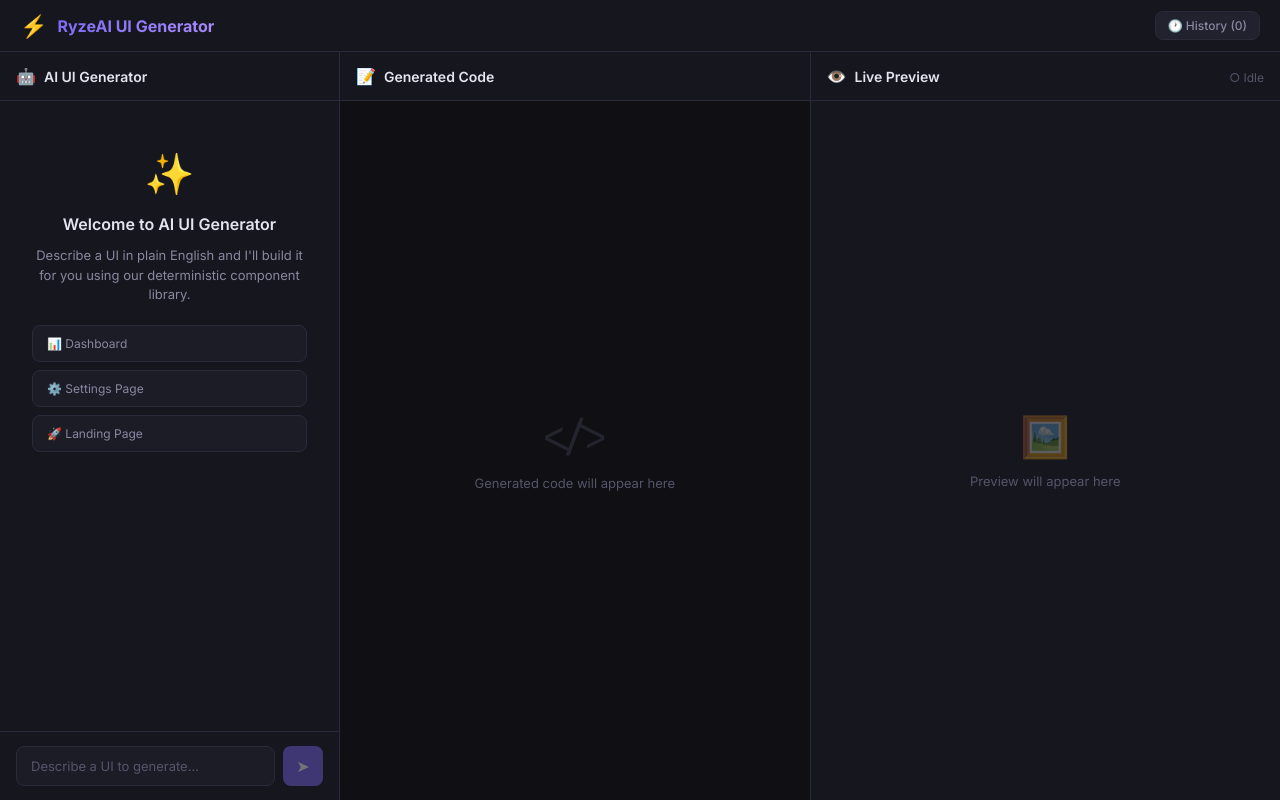
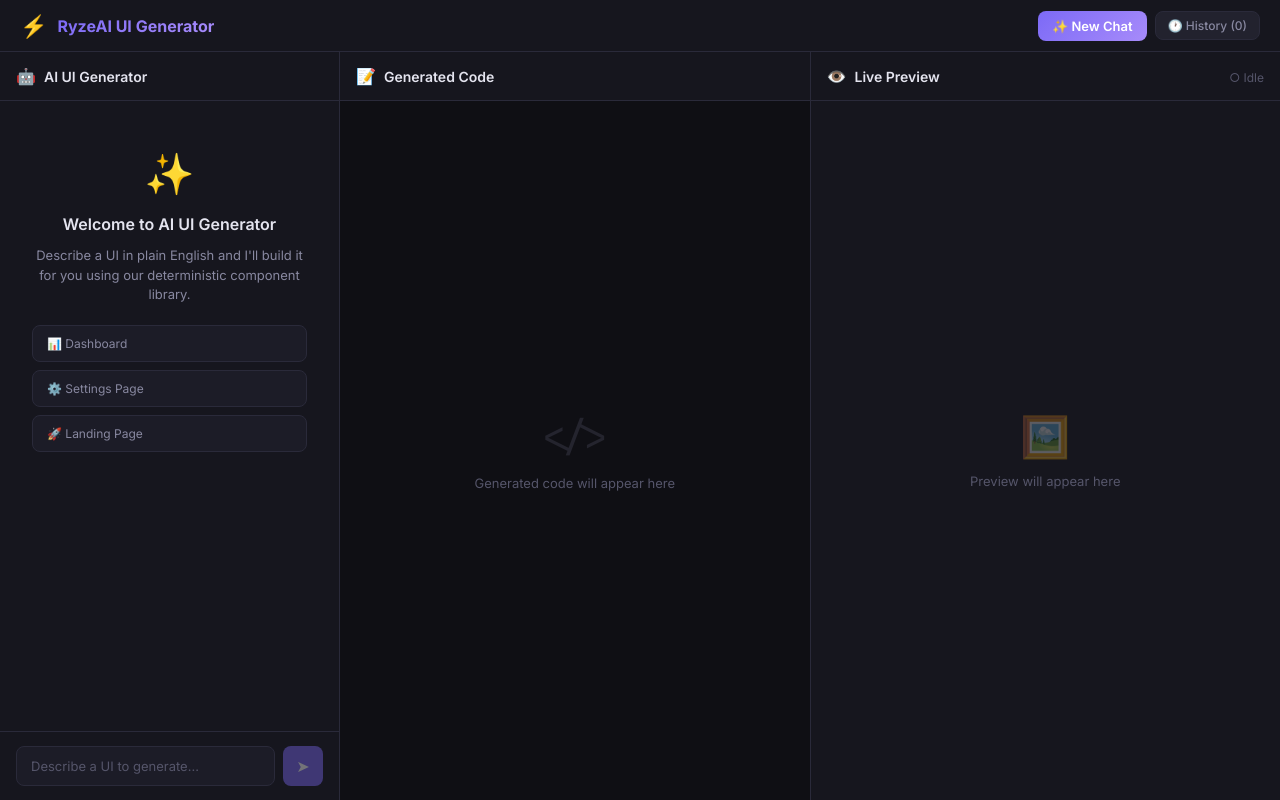
Before and after one commit to 96Vishesh/RyzeAI_Assesment, a React (Vite) app in the folder client/: page / in a window 1280 px wide. Built offline with nearby package versions, Linux system fonts and the light colour scheme.

Commit message:
feat: add New Chat button to clear conversation and start fresh sessions

```diff
--- a/client/src/App.css
+++ b/client/src/App.css
@@ -89,6 +89,25 @@
   align-items: center;
   gap: 8px;
   position: relative;
+}
+
+.app__new-chat-btn {
+  padding: 7px 14px;
+  font-size: 13px;
+  font-family: var(--app-font);
+  font-weight: 600;
+  background: linear-gradient(135deg, var(--app-primary), #a78bfa);
+  color: white;
+  border: none;
+  border-radius: var(--app-radius);
+  cursor: pointer;
+  transition: all var(--app-transition);
+}
+
+.app__new-chat-btn:hover {
+  opacity: 0.85;
+  transform: translateY(-1px);
+  box-shadow: 0 4px 12px rgba(124, 106, 246, 0.3);
 }
 
 .app__main {
--- a/client/src/App.tsx
+++ b/client/src/App.tsx
@@ -114,6 +114,16 @@
     setCode(newCode);
   }, []);
 
+  const handleNewChat = useCallback(() => {
+    setMessages([]);
+    setCode('');
+    setVersions([]);
+    setCurrentVersionId(undefined);
+    setShowVersions(false);
+    setIsLoading(false);
+    sessionIdRef.current = `session-${Date.now()}`;
+  }, []);
+
   return (
     <div className="app">
       <header className="app__header">
@@ -122,6 +132,9 @@
           <span className="app__title">RyzeAI UI Generator</span>
         </div>
         <div className="app__actions">
+          <button className="app__new-chat-btn" onClick={handleNewChat} title="Start a new chat">
+            ✨ New Chat
+          </button>
           <VersionSidebar
             versions={versions}
             currentVersionId={currentVersionId}
```
Also changed, not shown: 1 other file (tests, documents, lock files or other folders).
